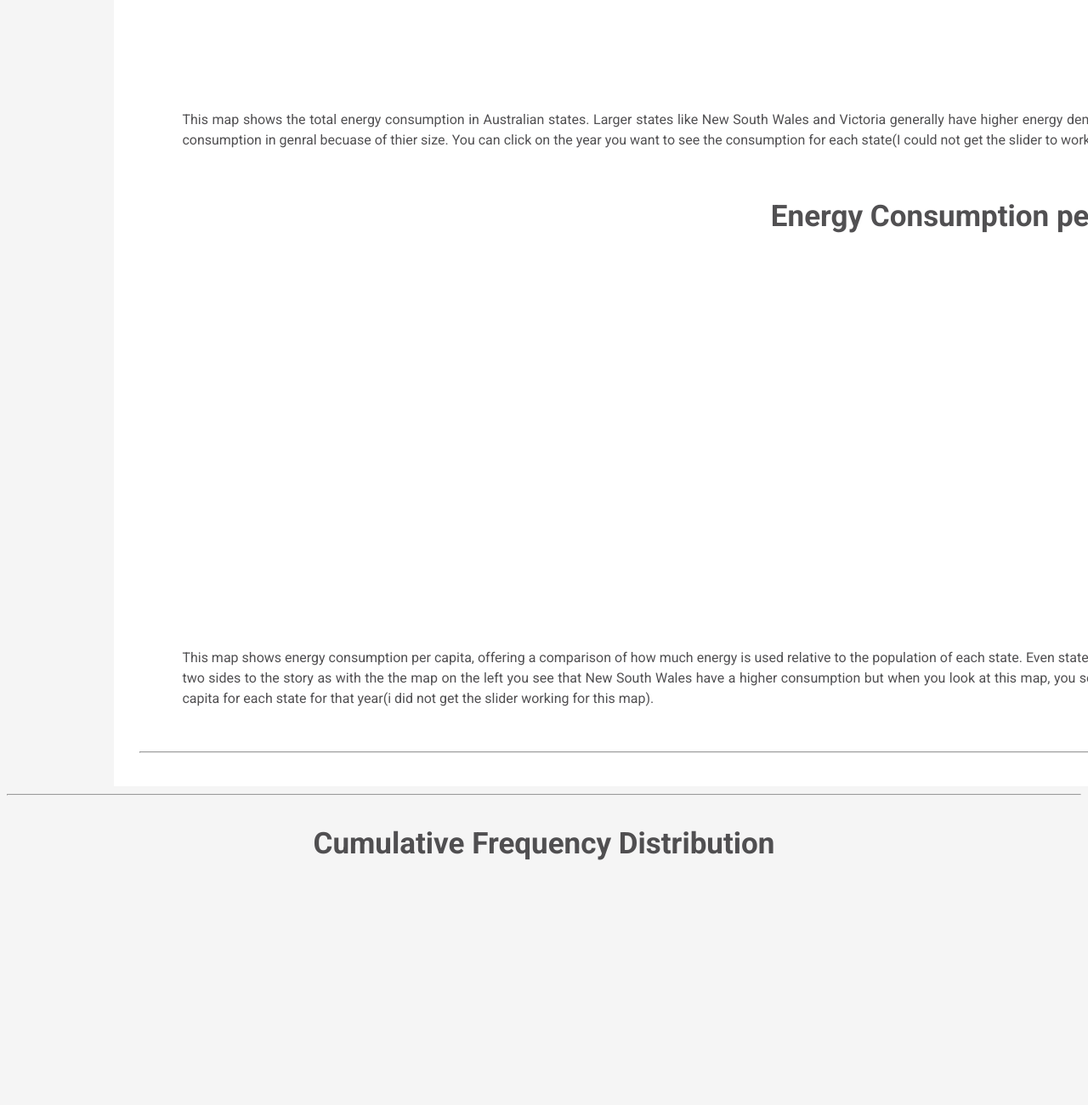
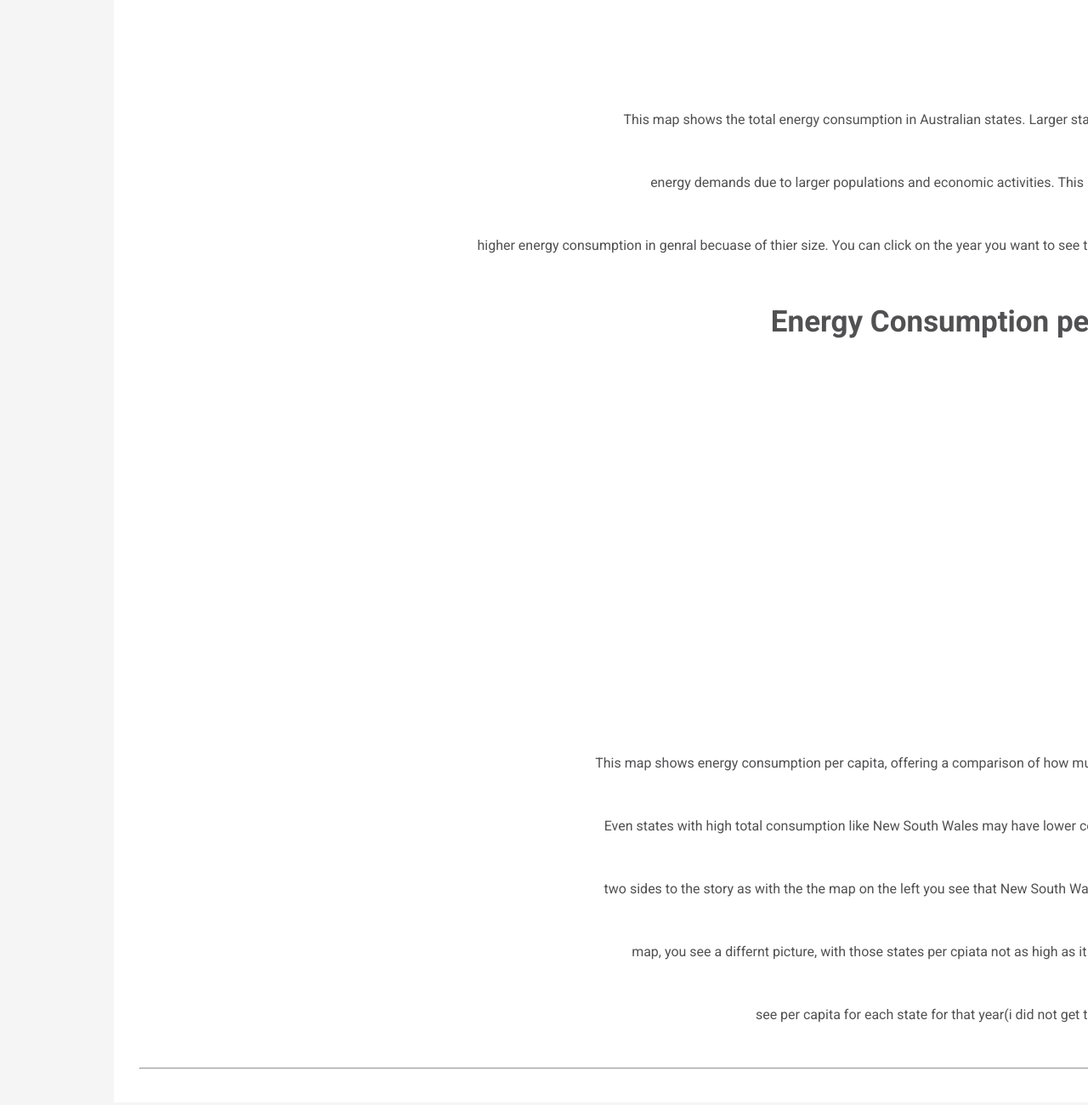
Before and after one commit to albie1x/3179, a plain HTML site: page index.html in a window 1280 px wide. Shown: the part 660-1960 px from the top of the page at 85% size. Drawn offline with Linux system fonts and the light colour scheme; a script that the page names is missing.

Commit message:
made the text below the graph centered and not in <p> tags

```diff
--- a/css/styles.css
+++ b/css/styles.css
@@ -67,7 +67,7 @@ p {
 p.text {
   font-size: 16px;
   line-height: 1.5;
-  text-align: justify;
+  text-align: center;
 
 
 }
--- a/index.html
+++ b/index.html
@@ -28,8 +28,12 @@
           <p class="text">
             This map shows the total energy consumption in Australian states.
             Larger states like New South Wales and Victoria generally have
-            higher energy demands due to larger populations and economic
-            activities. This Map highlights the idea that larger states in have
+          </p>
+          <p class="text">
+            energy demands due to larger populations and economic activities.
+            This Map highlights the idea that larger states in have
+          </p>
+          <p class="text">
             higher energy consumption in genral becuase of thier size. You can
             click on the year you want to see the consumption for each state(I
             could not get the slider to work on this map).
@@ -42,12 +46,20 @@
           <p class="text">
             This map shows energy consumption per capita, offering a comparison
             of how much energy is used relative to the population of each state.
+          </p>
+          <p class="text">
             Even states with high total consumption like New South Wales may
             have lower consumption per capita. This map highlights that they are
+          </p>
+          <p class="text">
             two sides to the story as with the the map on the left you see that
             New South Wales have a higher consumption but when you look at this
+          </p>
+          <p class="text">
             map, you see a differnt picture, with those states per cpiata not as
             high as it is for the other states. You can select a on a year to
+          </p>
+          <p class="text">
             see per capita for each state for that year(i did not get the slider
             working for this map).
           </p>
```
